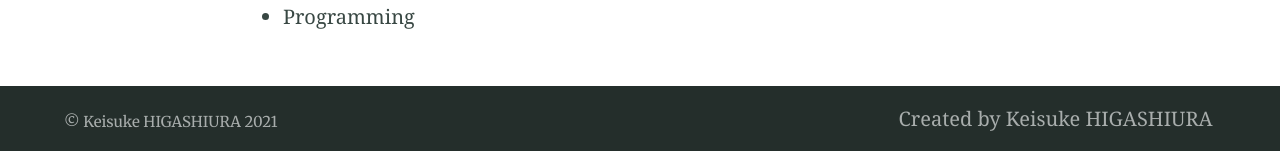
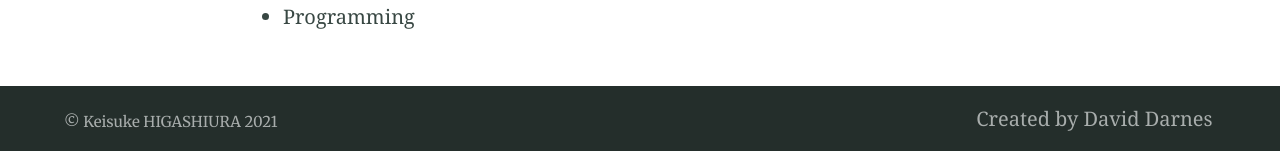
Before and after one commit to Urachan1203/Urachan1203.github.io, a Jekyll site: the page built from index.md, in a window 1280 px wide. Shown: the part 1427-1578 px from the top of the page. Built offline with Jekyll 4.4.1, drawn with Linux system fonts in a browser that asks for light colours.

Commit message:
modified

```diff
--- a/_config.yml
+++ b/_config.yml
@@ -133,7 +133,7 @@ navigation_header:
 #   url: https://github.com/daviddarnes/alembic
 
 navigation_footer:
-- title: Created by Keisuke HIGASHIURA
+- title: Created by David Darnes
   # url: https://darn.es
 
 social_links: # Appears in sidebar. Set the urls then uncomment and comment out as desired
```
